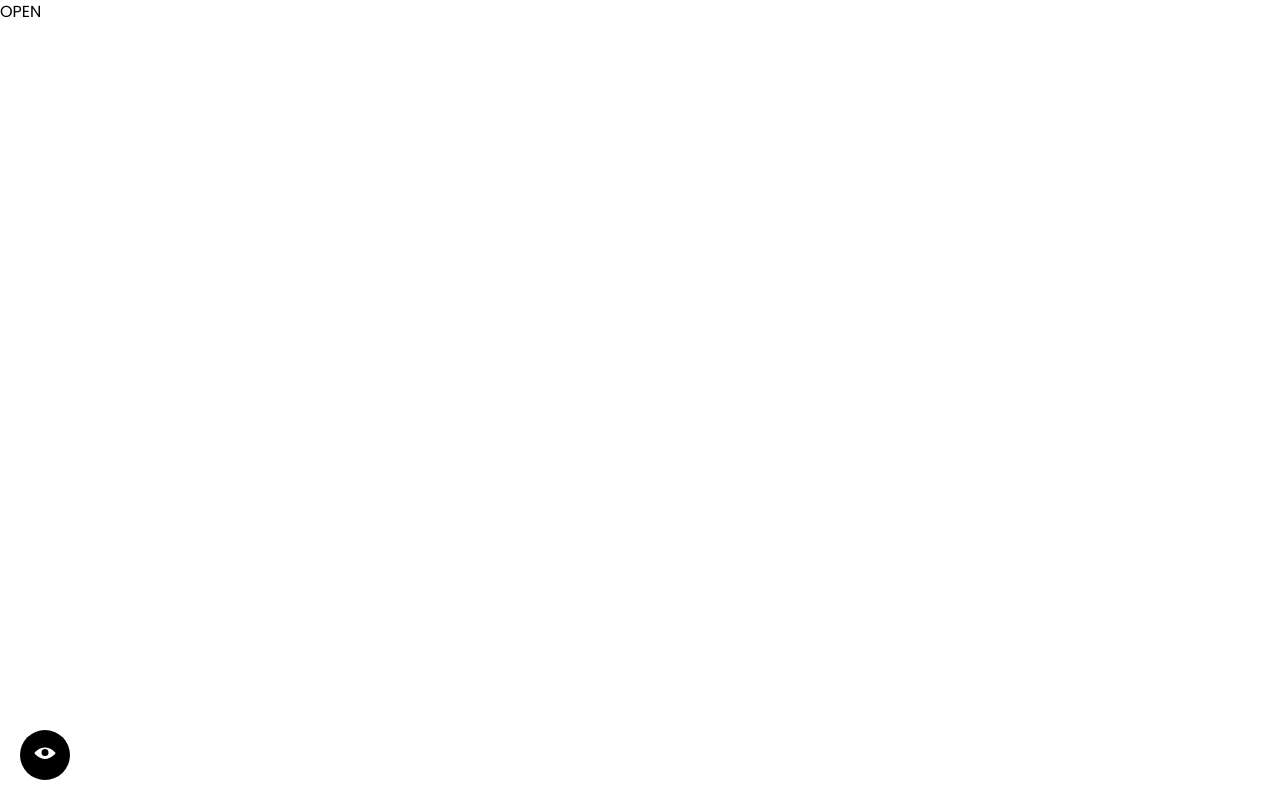
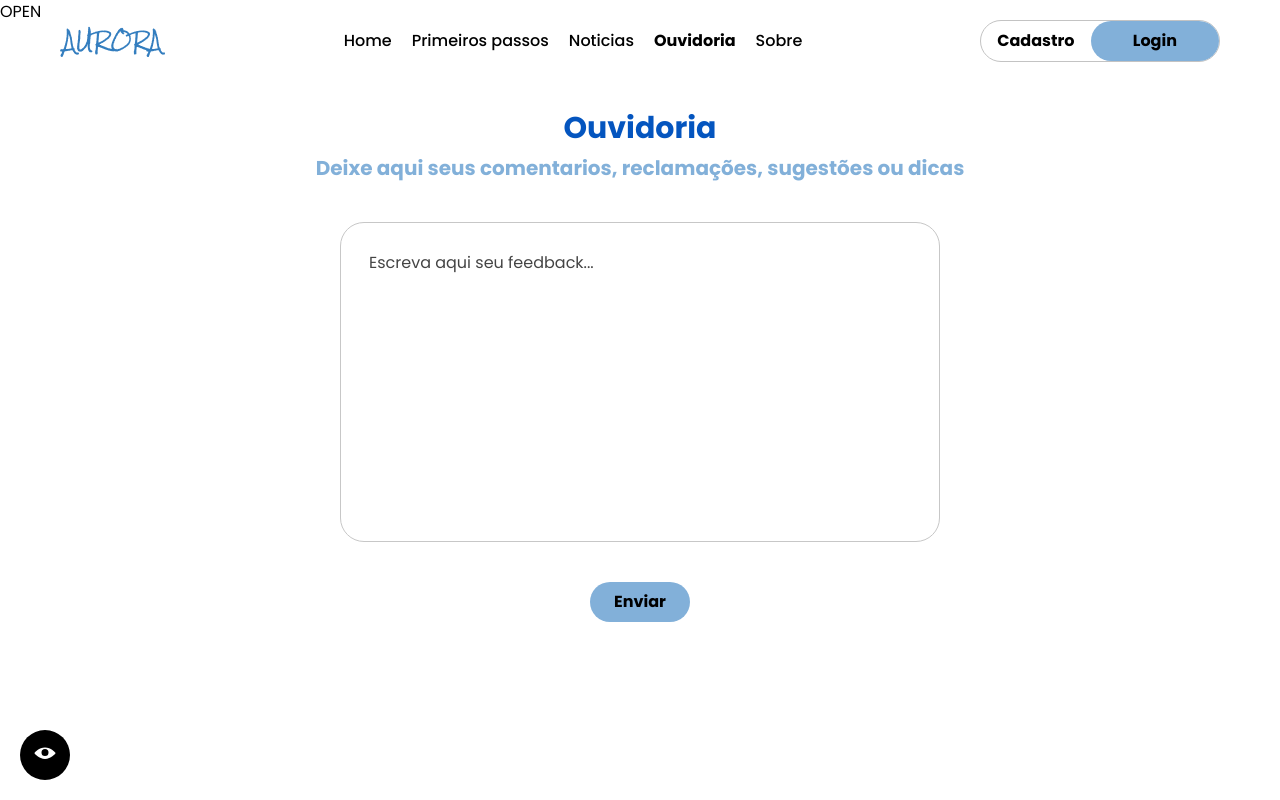
Before and after one commit to DreamTeam2k25/Aurora_Frontend, a Vue app: page /ouvidoria in a window 1280 px wide. Before the commit this address had no page. Built offline with nearby package versions, Linux system fonts and the light colour scheme.

Commit message:
FEAT: create ombdusman page [refs:#63]

```diff
--- a/src/router/index.js
+++ b/src/router/index.js
@@ -8,6 +8,12 @@ const router = createRouter({
       name: 'Home',
       meta: {header: true},
       component: ()=> import('@/views/home/HomeView.vue'),
+    },
+    {
+      path: '/ouvidoria',
+      name: "Ouvidoria",
+      meta: {header: true},
+      component: () => import('@/views/ombdusman/OmbdusmanView.vue')
     },
     {
       path: '/tests',
--- /dev/null
+++ b/src/views/ombdusman/OmbdusmanView.vue
@@ -0,0 +1,26 @@
+<script setup>
+    import { GlobalText, GlobalButton } from '@/components';
+    import { reactive } from 'vue';
+    import { useAuthStore } from '@/stores';
+
+    const AuthStore = useAuthStore()
+
+    const description = reactive({
+        user: AuthStore.user.email,
+        description: ''
+    })
+
+
+</script>
+<template>
+<section class="flex flex-col p-10 gap-10">
+    <div class="flex justify-center items-center flex-col gap-5">
+        <GlobalText text="Ouvidoria" text_align="text-center" color="text-[#0455BF]" size="text-3xl" spacing="leading-3" width="w-full"/>
+        <GlobalText text_align="text-center" text="Deixe aqui seus comentarios, reclamações, sugestões ou dicas" width="w-full" color="text-[#82B0D9]" size="text-xl" spacing="leading-7"/>
+    </div>
+    <div class="flex flex-col justify-center items-center gap-10">
+        <textarea placeholder="Escreva aqui seu feedback..." class="border border-[#C7C7C7] rounded-3xl p-7 resize-none w-2/4 h-80 placeholder:text-[#444444]" v-model="description.description"/>
+        <GlobalButton content="Enviar" padding="p-3" width="w-1/12"/>
+    </div>
+</section>
+</template>
```
